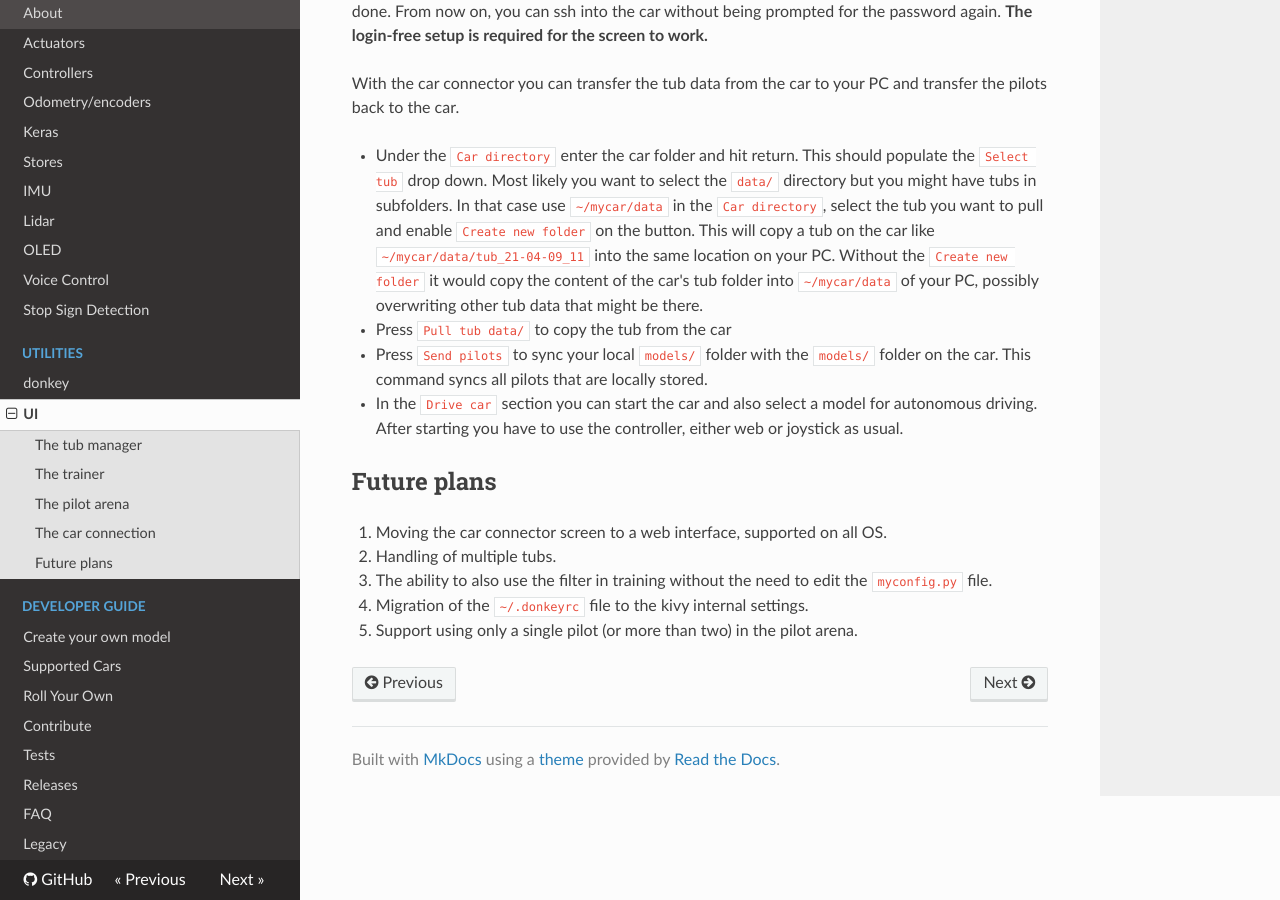
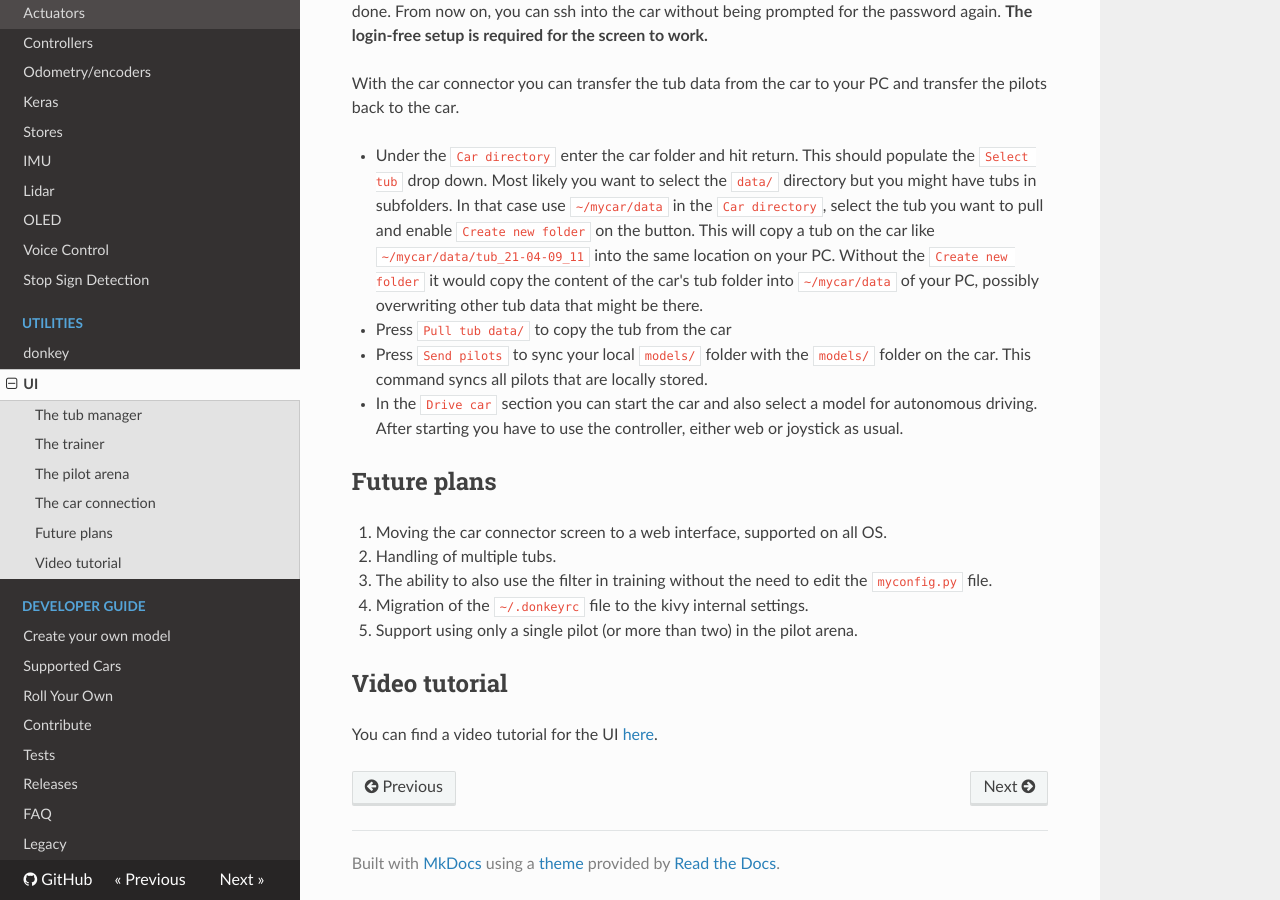
Before and after one commit to autorope/donkeydocs, an MkDocs documentation site: the page built from docs/utility/ui.md, in a window 1280 px wide and 900 px high, scrolled down 6138 px. Built offline with MkDocs 1.6.1, drawn with Linux system fonts in a browser that asks for light colours; nearby versions of some CDN libraries; old or Windows-style settings are respelled for this version of MkDocs.

Commit message:
Add link to video

```diff
--- a/docs/utility/ui.md
+++ b/docs/utility/ui.md
@@ -115,3 +115,6 @@ With the car connector you can transfer the tub data from the car to your PC and
 1. The ability to also use the filter in training without the need to edit the `myconfig.py` file.
 1. Migration of the `~/.donkeyrc` file to the kivy internal settings.
 1. Support using only a single pilot (or more than two) in the pilot arena.
+
+## Video tutorial
+You can find a video tutorial for the UI [here](https://youtu.be/J5-zHNeNebQ).
```
